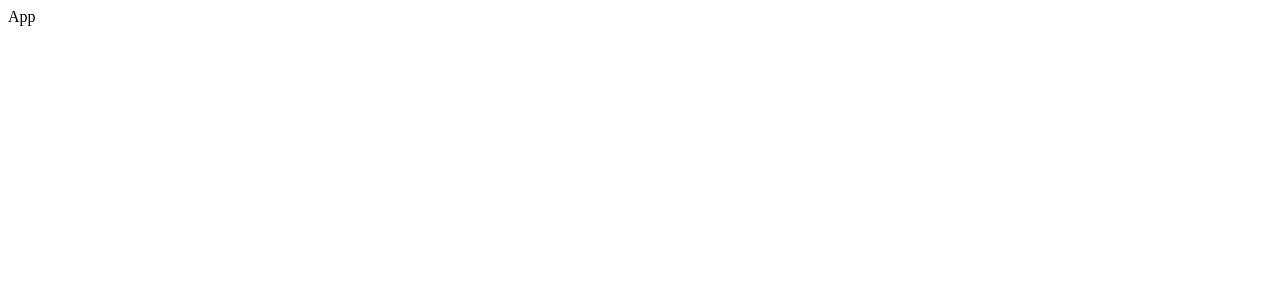
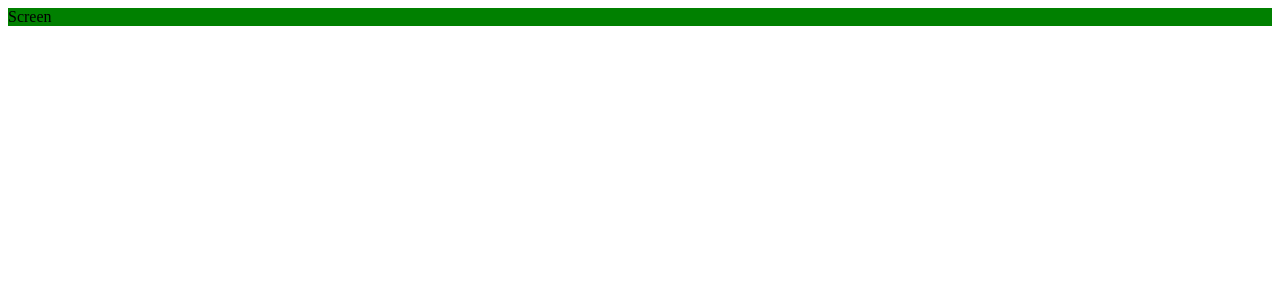
Before and after one commit to jcshih/birthday-headline, a React app: page / in a window 1280 px wide. Shown: the top 300 px of the page. Built offline with nearby package versions, Linux system fonts and the light colour scheme.

Commit message:
css loading

```diff
--- a/package.json
+++ b/package.json
@@ -26,13 +26,16 @@
     "babel-polyfill": "^6.3.14",
     "babel-preset-es2015": "^6.3.13",
     "babel-preset-react": "^6.3.13",
+    "css-loader": "^0.23.1",
     "extract-text-webpack-plugin": "^1.0.1",
     "html-webpack-plugin": "^2.7.2",
+    "postcss-loader": "^0.8.0",
     "postcss-modules-values": "^1.1.1",
     "react-transform-catch-errors": "^1.0.1",
     "react-transform-hmr": "^1.0.1",
     "redbox-react": "^1.2.0",
     "stats-webpack-plugin": "^0.3.0",
+    "style-loader": "^0.13.0",
     "webpack": "^1.12.12",
     "webpack-dev-server": "^1.14.1"
   }
--- /dev/null
+++ b/src/components/Screen.css
@@ -0,0 +1,3 @@
+.screen {
+  background-color: green;
+}
--- /dev/null
+++ b/src/components/Screen.jsx
@@ -0,0 +1,14 @@
+import React, { Component } from 'react';
+import style from './Screen.css';
+
+class Screen extends Component {
+  render() {
+    return (
+      <div className={style.screen}>
+        Screen
+      </div>
+    );
+  }
+}
+
+export default Screen;
--- /dev/null
+++ b/src/components/index.js
@@ -0,0 +1,5 @@
+import Screen from './Screen.jsx';
+
+export {
+  Screen
+};
--- a/src/containers/App.jsx
+++ b/src/containers/App.jsx
@@ -1,11 +1,10 @@
 import React, { Component } from 'react';
+import { Screen } from '../components';
 
 class App extends Component {
   render() {
     return (
-      <div>
-        App
-      </div>
+      <Screen/>
     );
   }
 };
--- a/webpack.config.dev.js
+++ b/webpack.config.dev.js
@@ -30,6 +30,12 @@ module.exports = {
       test: /\.jsx?$/,
       loaders: ['babel'],
       exclude: /node_modules/
+    }, {
+      test: /\.css$/,
+      loader: 'style!css?modules&&importLoaders=1&localIdentName=[name]---[local]---[hash:base64:5]!postcss'
     }]
-  }
+  },
+  postcss: [
+    require('postcss-modules-values')
+  ]
 };
```
